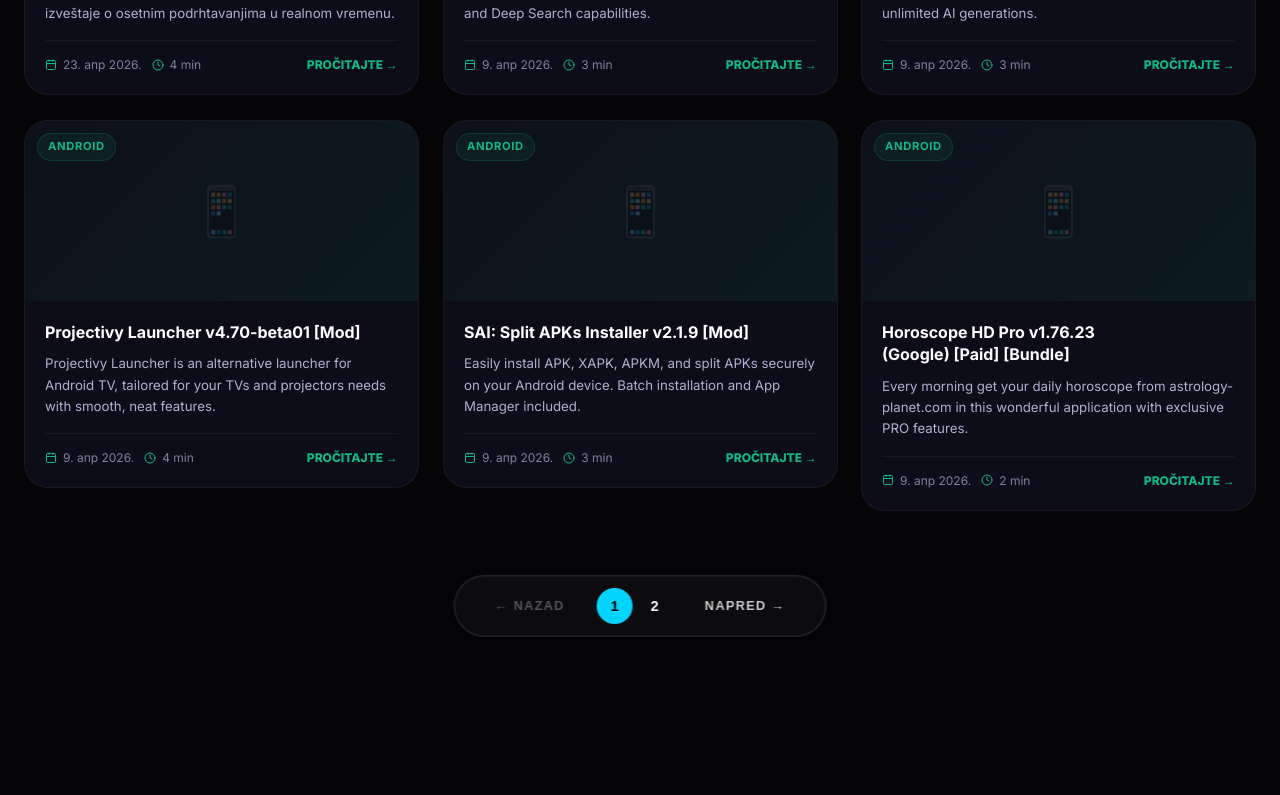
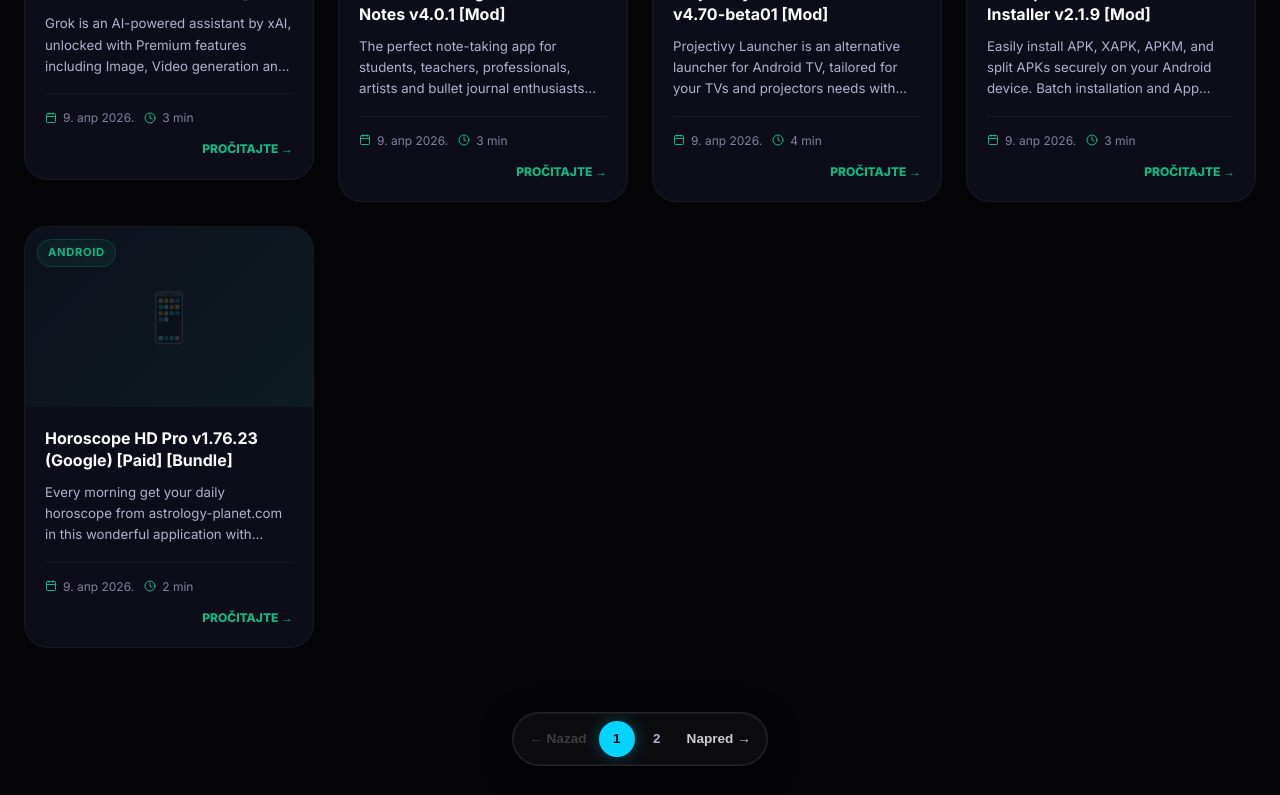
Before and after one commit to zoxknez/o0o0o0o, a Next.js app: page /android in a window 1280 px wide. Shown: the part 1260-2055 px from the top of the page. Built offline with nearby package versions, Linux system fonts and the light colour scheme.

Commit message:
Optimize home layout, bento grid, latest posts section, and mobile responsiveness

```diff
--- a/src/app/globals.css
+++ b/src/app/globals.css
@@ -47,6 +47,8 @@
   scroll-behavior: smooth;
   -webkit-font-smoothing: antialiased;
   -moz-osx-font-smoothing: grayscale;
+  overflow-x: hidden;
+  width: 100%;
 }
 
 body {
@@ -56,6 +58,7 @@
   line-height: 1.6;
   min-height: 100vh;
   overflow-x: hidden;
+  width: 100%;
 }
 
 /* ── Scrollbar ── */
@@ -134,6 +137,17 @@
   max-width: 1280px;
   margin: 0 auto;
   padding: 0 24px;
+}
+@media (max-width: 580px) {
+  .container {
+    padding: 0 12px;
+  }
+}
+
+@media (max-width: 768px) {
+  .container {
+    padding: 0 16px;
+  }
 }
 
 .sr-only {
@@ -447,16 +461,17 @@
 @media (max-width: 1100px) {
   .desktop-only { display: none !important; }
   .navbar-inner {
-    justify-content: center;
+    justify-content: space-between;
     position: relative;
+    padding: 0 4px;
   }
   .navbar-brand {
-    align-items: center;
+    align-items: flex-start;
   }
   .mobile-toggle {
     display: block;
-    position: absolute;
-    right: 0;
+    position: relative;
+    right: auto;
   }
 }
 
@@ -727,19 +742,19 @@
 /* ── Post Cards ── */
 .posts-grid {
   display: grid;
-  grid-template-columns: repeat(auto-fill, minmax(320px, 1fr));
+  grid-template-columns: repeat(auto-fill, minmax(min(100%, 280px), 1fr));
   gap: 24px;
 }
 
 .posts-grid-main {
   display: grid;
-  grid-template-columns: repeat(auto-fill, minmax(300px, 1fr));
+  grid-template-columns: repeat(auto-fill, minmax(min(100%, 280px), 1fr));
   gap: 24px;
 }
 
 .category-posts-grid {
   display: grid !important;
-  grid-template-columns: repeat(auto-fill, minmax(320px, 1fr)) !important;
+  grid-template-columns: repeat(auto-fill, minmax(min(100%, 280px), 1fr)) !important;
   gap: 24px !important;
 }
 
@@ -2174,3 +2189,206 @@
     padding-top: 120px !important;
   }
 }
+
+/* -- PostCard Mobile Optimization -- */
+@media (max-width: 580px) {
+  .post-card-body {
+    padding: 16px !important;
+  }
+  .post-card-title {
+    font-size: 1.1rem !important;
+    line-height: 1.3 !important;
+    margin-bottom: 8px !important;
+  }
+  .post-card-excerpt {
+    font-size: 0.8rem !important;
+    margin-bottom: 12px !important;
+    -webkit-line-clamp: 2 !important;
+    line-clamp: 2 !important;
+  }
+  .post-card-image {
+    height: 140px !important;
+  }
+  .post-card-meta {
+    padding-top: 10px !important;
+    gap: 8px !important;
+  }
+}
+
+@media (max-width: 580px) {
+  .container {
+    padding: 0 12px;
+  }
+}
+
+/* -- Premium PostCard Refinements -- */
+@media (max-width: 580px) {
+  .post-card {
+    border-radius: 20px !important;
+    background: linear-gradient(180deg, var(--bg-card) 0%, rgba(13, 13, 26, 0.8) 100%) !important;
+    border: 1px solid rgba(255, 255, 255, 0.05) !important;
+  }
+  .post-card-title {
+    font-size: 1.15rem !important;
+    font-weight: 800 !important;
+    letter-spacing: -0.01em !important;
+    word-break: break-word !important;
+  }
+  .post-card-excerpt {
+    opacity: 0.8 !important;
+    line-height: 1.5 !important;
+    margin-top: 4px !important;
+  }
+  .post-card-meta {
+    border-top: 1px solid rgba(255, 255, 255, 0.03) !important;
+    padding-top: 12px !important;
+  }
+  .post-card-cat-badge {
+    top: 10px !important;
+    left: 10px !important;
+    font-size: 0.6rem !important;
+    padding: 3px 8px !important;
+  }
+  .latest-posts-section .section-title {
+    font-size: 1.6rem !important;
+    background: linear-gradient(to right, #fff, var(--text-muted));
+    -webkit-background-clip: text;
+    -webkit-text-fill-color: transparent;
+  }
+}
+
+/* -- Agressive Mobile Overflow Fix -- */
+@media (max-width: 580px) {
+  .latest-posts-section {
+    width: 100% !important;
+    max-width: 100vw !important;
+    overflow-x: hidden !important;
+    padding: 0 12px !important;
+  }
+  .category-posts-grid {
+    display: block !important;
+    width: 100% !important;
+  }
+  .category-posts-grid > div {
+    width: 100% !important;
+    margin-bottom: 16px !important;
+  }
+  .post-card {
+    width: 100% !important;
+    box-sizing: border-box !important;
+  }
+  .section-header {
+    width: 100% !important;
+    box-sizing: border-box !important;
+  }
+}
+
+@media (max-width: 580px) {
+  * {
+    max-width: 100vw;
+    box-sizing: border-box;
+  }
+
+  .latest-posts-section, .posts-grid, .category-posts-grid, .post-card {
+    max-width: 100% !important;
+    width: 100% !important;
+    display: flex !important;
+    flex-direction: column !important;
+  }
+  .post-card-title {
+    width: 100% !important;
+    overflow-wrap: break-word !important;
+    word-wrap: break-word !important;
+    hyphens: auto !important;
+  }
+  .post-card-body {
+    width: 100% !important;
+    max-width: 100% !important;
+    overflow: hidden !important;
+  }
+}
+
+/* -- Advanced Responsive Pagination -- */
+.pagination-controls {
+  display: inline-flex !important;
+  align-items: center !important;
+  gap: 12px !important;
+  padding: 8px 16px !important;
+  border-radius: 100px !important;
+  width: fit-content !important;
+  max-width: 95vw !important;
+}
+
+.pagination-btn {
+  background: none;
+  border: none;
+  color: var(--text-primary);
+  font-weight: 600;
+  font-size: 0.85rem;
+  cursor: pointer;
+  display: flex;
+  align-items: center;
+  gap: 8px;
+  transition: all 0.3s;
+  opacity: 0.8;
+}
+
+.pagination-btn:disabled {
+  opacity: 0.2;
+  cursor: not-allowed;
+}
+
+.pagination-btn .btn-icon {
+  display: none;
+}
+
+.pagination-numbers {
+  display: flex;
+  align-items: center;
+  gap: 4px;
+}
+
+.page-number {
+  width: 36px;
+  height: 36px;
+  display: flex;
+  align-items: center;
+  justify-content: center;
+  border-radius: 50%;
+  border: none;
+  background: transparent;
+  color: var(--text-secondary);
+  font-weight: 700;
+  cursor: pointer;
+  transition: all 0.3s;
+}
+
+.page-number.active {
+  background: var(--accent-cyan);
+  color: #000;
+  box-shadow: 0 0 15px rgba(0, 212, 255, 0.3);
+}
+
+.page-number.dots {
+  cursor: default;
+  opacity: 0.5;
+}
+
+@media (max-width: 580px) {
+  .pagination-controls {
+    gap: 6px !important;
+    padding: 6px 12px !important;
+  }
+  .pagination-btn .btn-text {
+    display: none;
+  }
+  .pagination-btn .btn-icon {
+    display: block;
+    font-size: 1.2rem;
+  }
+  .page-number {
+    width: 30px;
+    height: 30px;
+    font-size: 0.8rem;
+  }
+}
--- a/src/components/PaginatedPostGrid.tsx
+++ b/src/components/PaginatedPostGrid.tsx
@@ -21,6 +21,29 @@
     window.scrollTo({ top: 350, behavior: 'smooth' });
   };
 
+  const getVisiblePages = () => {
+    const pages = [];
+    const maxVisible = 5;
+
+    if (totalPages <= maxVisible) {
+      for (let i = 1; i <= totalPages; i++) pages.push(i);
+    } else {
+      pages.push(1);
+      if (currentPage > 3) pages.push('...');
+
+      const start = Math.max(2, currentPage - 1);
+      const end = Math.min(totalPages - 1, currentPage + 1);
+
+      for (let i = start; i <= end; i++) {
+        if (!pages.includes(i)) pages.push(i);
+      }
+
+      if (currentPage < totalPages - 2) pages.push('...');
+      if (!pages.includes(totalPages)) pages.push(totalPages);
+    }
+    return pages;
+  };
+
   return (
     <>
       <div className="posts-grid category-posts-grid">
@@ -32,55 +55,25 @@
       </div>
 
       {totalPages > 1 && (
-        <div className="pagination-controls glass-prism" style={{
-          display: 'inline-flex',
-          justifyContent: 'center',
-          alignItems: 'center',
-          gap: '8px',
-          marginTop: '64px',
-          padding: '12px 24px',
-          borderRadius: '100px',
-          left: '50%',
-          position: 'relative',
-          transform: 'translateX(-50%)',
-          width: 'max-content'
-        }}>
+        <div className="pagination-wrapper" style={{ display: 'flex', justifyContent: 'center', width: '100%', marginTop: '64px' }}>
+          <div className="pagination-controls glass-prism">
             <button
+              className="pagination-btn prev"
               disabled={currentPage === 1}
               onClick={() => handlePageChange(currentPage - 1)}
-            style={{
-              opacity: currentPage === 1 ? 0.3 : 0.8,
-              padding: '8px 16px',
-              border: 'none',
-              background: 'none',
-              color: 'var(--text-primary)',
-              cursor: currentPage === 1 ? 'not-allowed' : 'pointer',
-              fontWeight: 600,
-              fontSize: '0.8rem',
-              textTransform: 'uppercase',
-              letterSpacing: '0.1em'
-            }}
+              aria-label="Prethodna stranica"
             >
-            &larr; Nazad
+              <span className="btn-text">&larr; Nazad</span>
+              <span className="btn-icon">&larr;</span>
             </button>
 
-          <div style={{ display: 'flex', gap: '4px', margin: '0 8px' }}>
-            {Array.from({ length: totalPages }, (_, i) => i + 1).map((page) => (
+            <div className="pagination-numbers">
+              {getVisiblePages().map((page, i) => (
                 <button
-                key={page}
-                onClick={() => handlePageChange(page)}
-                style={{
-                  width: '36px', height: '36px',
-                  display: 'flex', alignItems: 'center', justifyContent: 'center',
-                  borderRadius: '50%',
-                  border: 'none',
-                  background: page === currentPage ? 'var(--accent-cyan)' : 'transparent',
-                  color: page === currentPage ? '#000' : 'var(--text-primary)',
-                  cursor: 'pointer',
-                  fontWeight: 800,
-                  fontSize: '0.9rem',
-                  transition: 'all 0.3s'
-                }}
+                  key={i}
+                  className={`page-number ${page === currentPage ? 'active' : ''} ${page === '...' ? 'dots' : ''}`}
+                  onClick={() => typeof page === 'number' && handlePageChange(page)}
+                  disabled={page === '...'}
                 >
                   {page}
                 </button>
@@ -88,23 +81,15 @@
             </div>
 
             <button
+              className="pagination-btn next"
               disabled={currentPage === totalPages}
               onClick={() => handlePageChange(currentPage + 1)}
-             style={{
-              opacity: currentPage === totalPages ? 0.3 : 0.8,
-              padding: '8px 16px',
-              border: 'none',
-              background: 'none',
-              color: 'var(--text-primary)',
-              cursor: currentPage === totalPages ? 'not-allowed' : 'pointer',
-              fontWeight: 600,
-              fontSize: '0.8rem',
-              textTransform: 'uppercase',
-              letterSpacing: '0.1em'
-            }}
+              aria-label="Sledeća stranica"
             >
-            Napred &rarr;
+              <span className="btn-text">Napred &rarr;</span>
+              <span className="btn-icon">&rarr;</span>
             </button>
+          </div>
         </div>
       )}
     </>
```
Also changed, not shown: src/components/HomeCategories.tsx (+108 -22 lines). Lines whose indentation alone changed are shown as unchanged.
